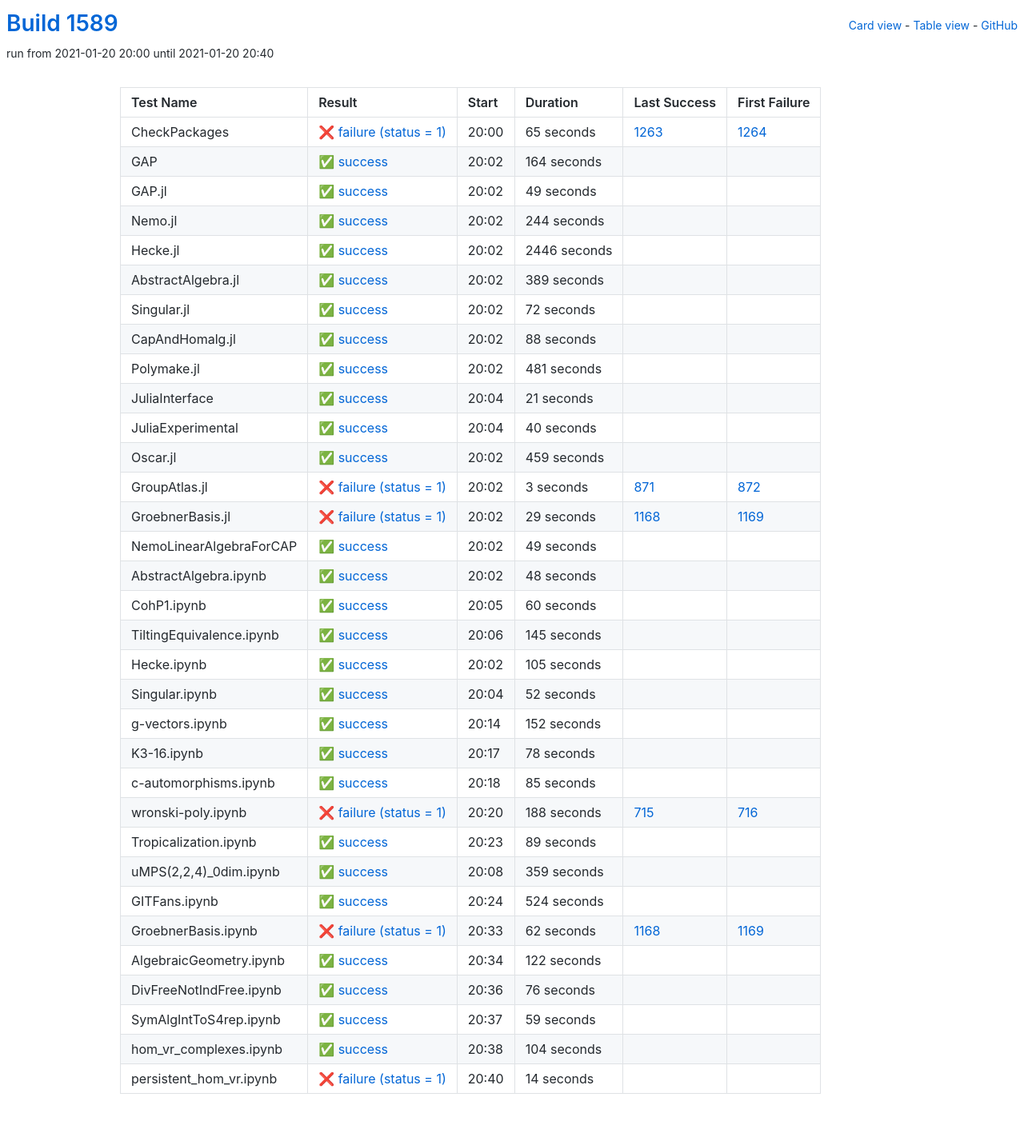
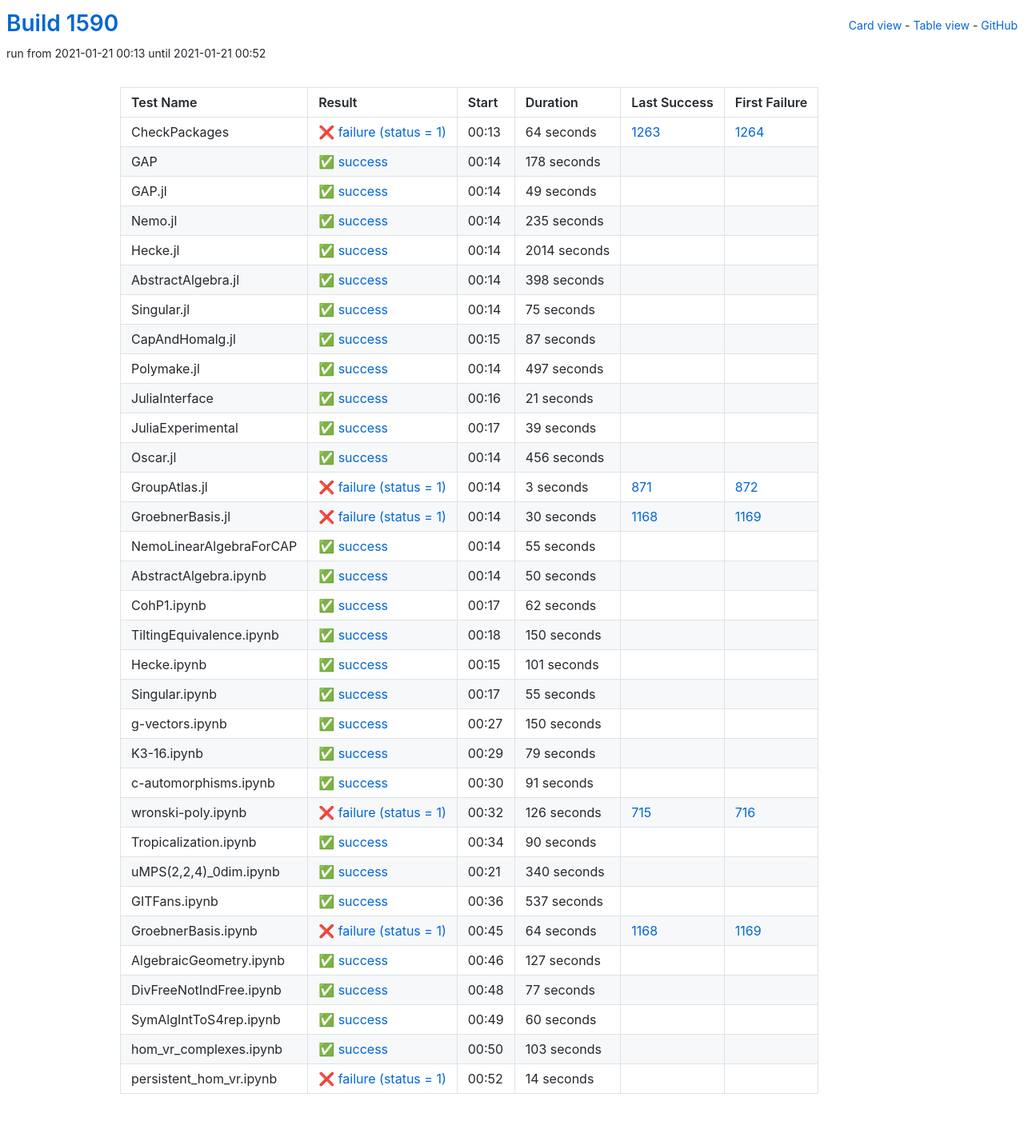
Before and after one commit to oscar-system/oscar-ci-status-stable, a Jekyll site: the page built from table.html, in a window 1280 px wide. Shown: the whole page at 80% size. Built offline with Jekyll 4.4.1, drawn with Linux system fonts in a browser that asks for light colours.

Commit message:
Build #1590

```diff
--- a/_data/ci.yml
+++ b/_data/ci.yml
@@ -1,6 +1,6 @@
 ---
-build: 1589
-build_url: https://oscarci.mathematik.uni-kl.de/job/oscar-stable/1589/
+build: 1590
+build_url: https://oscarci.mathematik.uni-kl.de/job/oscar-stable/1590/
 job: oscar-stable
 organization: oscar-system
 repo: oscar-ci-status-stable
@@ -8,32 +8,32 @@ repourl: https://github.com/oscar-system/oscar-ci-status-stable
 tests:
 - name: CheckPackages
   id: checkpackages
-  log: https://oscarci.mathematik.uni-kl.de/job/oscar-stable/1589/artifact/logs/build-1589/CheckPackages.log
-  start: 2021-01-20 20:00
+  log: https://oscarci.mathematik.uni-kl.de/job/oscar-stable/1590/artifact/logs/build-1590/CheckPackages.log
+  start: 2021-01-21 00:13
   success: false
   exitcode: 1
   status: failure
-  duration: 65
+  duration: 64
   last_success: 1263
   last_success_url: https://oscarci.mathematik.uni-kl.de/job/oscar-stable/1263/
   first_failure: 1264
   first_failure_url: https://oscarci.mathematik.uni-kl.de/job/oscar-stable/1264/
 - name: GAP
   id: gap
-  log: https://oscarci.mathematik.uni-kl.de/job/oscar-stable/1589/artifact/logs/build-1589/GAP.log
-  start: 2021-01-20 20:02
+  log: https://oscarci.mathematik.uni-kl.de/job/oscar-stable/1590/artifact/logs/build-1590/GAP.log
+  start: 2021-01-21 00:14
   success: true
   exitcode: 0
   status: success
-  duration: 164
+  duration: 178
   last_success: false
   last_success_url:
   first_failure: false
   first_failure_url:
 - name: GAP.jl
   id: gap-jl
-  log: https://oscarci.mathematik.uni-kl.de/job/oscar-stable/1589/artifact/logs/build-1589/GAP.jl.log
-  start: 2021-01-20 20:02
+  log: https://oscarci.mathematik.uni-kl.de/job/oscar-stable/1590/artifact/logs/build-1590/GAP.jl.log
+  start: 2021-01-21 00:14
   success: true
   exitcode: 0
   status: success
@@ -44,80 +44,80 @@ tests:
   first_failure_url:
 - name: Nemo.jl
   id: nemo-jl
-  log: https://oscarci.mathematik.uni-kl.de/job/oscar-stable/1589/artifact/logs/build-1589/Nemo.jl.log
-  start: 2021-01-20 20:02
+  log: https://oscarci.mathematik.uni-kl.de/job/oscar-stable/1590/artifact/logs/build-1590/Nemo.jl.log
+  start: 2021-01-21 00:14
   success: true
   exitcode: 0
   status: success
-  duration: 244
+  duration: 235
   last_success: false
   last_success_url:
   first_failure: false
   first_failure_url:
 - name: Hecke.jl
   id: hecke-jl
-  log: https://oscarci.mathematik.uni-kl.de/job/oscar-stable/1589/artifact/logs/build-1589/Hecke.jl.log
-  start: 2021-01-20 20:02
+  log: https://oscarci.mathematik.uni-kl.de/job/oscar-stable/1590/artifact/logs/build-1590/Hecke.jl.log
+  start: 2021-01-21 00:14
   success: true
   exitcode: 0
   status: success
-  duration: 2446
+  duration: 2014
   last_success: false
   last_success_url:
   first_failure: false
   first_failure_url:
 - name: AbstractAlgebra.jl
   id: abstractalgebra-jl
-  log: https://oscarci.mathematik.uni-kl.de/job/oscar-stable/1589/artifact/logs/build-1589/AbstractAlgebra.jl.log
-  start: 2021-01-20 20:02
+  log: https://oscarci.mathematik.uni-kl.de/job/oscar-stable/1590/artifact/logs/build-1590/AbstractAlgebra.jl.log
+  start: 2021-01-21 00:14
   success: true
   exitcode: 0
   status: success
-  duration: 389
+  duration: 398
   last_success: false
   last_success_url:
   first_failure: false
   first_failure_url:
 - name: Singular.jl
   id: singular-jl
-  log: https://oscarci.mathematik.uni-kl.de/job/oscar-stable/1589/artifact/logs/build-1589/Singular.jl.log
-  start: 2021-01-20 20:02
+  log: https://oscarci.mathematik.uni-kl.de/job/oscar-stable/1590/artifact/logs/build-1590/Singular.jl.log
+  start: 2021-01-21 00:14
   success: true
   exitcode: 0
   status: success
-  duration: 72
+  duration: 75
   last_success: false
   last_success_url:
   first_failure: false
   first_failure_url:
 - name: CapAndHomalg.jl
   id: capandhomalg-jl
-  log: https://oscarci.mathematik.uni-kl.de/job/oscar-stable/1589/artifact/logs/build-1589/CapAndHomalg.jl.log
-  start: 2021-01-20 20:02
+  log: https://oscarci.mathematik.uni-kl.de/job/oscar-stable/1590/artifact/logs/build-1590/CapAndHomalg.jl.log
+  start: 2021-01-21 00:15
   success: true
   exitcode: 0
   status: success
-  duration: 88
+  duration: 87
   last_success: false
   last_success_url:
   first_failure: false
   first_failure_url:
 - name: Polymake.jl
   id: polymake-jl
-  log: https://oscarci.mathematik.uni-kl.de/job/oscar-stable/1589/artifact/logs/build-1589/Polymake.jl.log
-  start: 2021-01-20 20:02
+  log: https://oscarci.mathematik.uni-kl.de/job/oscar-stable/1590/artifact/logs/build-1590/Polymake.jl.log
+  start: 2021-01-21 00:14
   success: true
   exitcode: 0
   status: success
-  duration: 481
+  duration: 497
   last_success: false
   last_success_url:
   first_failure: false
   first_failure_url:
 - name: JuliaInterface
   id: juliainterface
-  log: https://oscarci.mathematik.uni-kl.de/job/oscar-stable/1589/artifact/logs/build-1589/JuliaInterface.log
-  start: 2021-01-20 20:04
+  log: https://oscarci.mathematik.uni-kl.de/job/oscar-stable/1590/artifact/logs/build-1590/JuliaInterface.log
+  start: 2021-01-21 00:16
   success: true
   exitcode: 0
   status: success
@@ -128,32 +128,32 @@ tests:
   first_failure_url:
 - name: JuliaExperimental
   id: juliaexperimental
-  log: https://oscarci.mathematik.uni-kl.de/job/oscar-stable/1589/artifact/logs/build-1589/JuliaExperimental.log
-  start: 2021-01-20 20:04
+  log: https://oscarci.mathematik.uni-kl.de/job/oscar-stable/1590/artifact/logs/build-1590/JuliaExperimental.log
+  start: 2021-01-21 00:17
   success: true
   exitcode: 0
   status: success
-  duration: 40
+  duration: 39
   last_success: false
   last_success_url:
   first_failure: false
   first_failure_url:
 - name: Oscar.jl
   id: oscar-jl
-  log: https://oscarci.mathematik.uni-kl.de/job/oscar-stable/1589/artifact/logs/build-1589/Oscar.jl.log
-  start: 2021-01-20 20:02
+  log: https://oscarci.mathematik.uni-kl.de/job/oscar-stable/1590/artifact/logs/build-1590/Oscar.jl.log
+  start: 2021-01-21 00:14
   success: true
   exitcode: 0
   status: success
-  duration: 459
+  duration: 456
   last_success: false
   last_success_url:
   first_failure: false
   first_failure_url:
 - name: GroupAtlas.jl
   id: groupatlas-jl
-  log: https://oscarci.mathematik.uni-kl.de/job/oscar-stable/1589/artifact/logs/build-1589/GroupAtlas.jl.log
-  start: 2021-01-20 20:02
+  log: https://oscarci.mathematik.uni-kl.de/job/oscar-stable/1590/artifact/logs/build-1590/GroupAtlas.jl.log
+  start: 2021-01-21 00:14
   success: false
   exitcode: 1
   status: failure
@@ -164,44 +164,212 @@ tests:
   first_failure_url: https://oscarci.mathematik.uni-kl.de/job/oscar-stable/872/
 - name: GroebnerBasis.jl
   id: groebnerbasis-jl
-  log: https://oscarci.mathematik.uni-kl.de/job/oscar-stable/1589/artifact/logs/build-1589/GroebnerBasis.jl.log
-  start: 2021-01-20 20:02
+  log: https://oscarci.mathematik.uni-kl.de/job/oscar-stable/1590/artifact/logs/build-1590/GroebnerBasis.jl.log
+  start: 2021-01-21 00:14
   success: false
   exitcode: 1
   status: failure
-  duration: 29
+  duration: 30
   last_success: 1168
   last_success_url: https://oscarci.mathematik.uni-kl.de/job/oscar-stable/1168/
   first_failure: 1169
   first_failure_url: https://oscarci.mathematik.uni-kl.de/job/oscar-stable/1169/
 - name: NemoLinearAlgebraForCAP
   id: nemolinearalgebraforcap
-  log: https://oscarci.mathematik.uni-kl.de/job/oscar-stable/1589/artifact/logs/build-1589/NemoLinearAlgebraForCAP.log
-  start: 2021-01-20 20:02
+  log: https://oscarci.mathematik.uni-kl.de/job/oscar-stable/1590/artifact/logs/build-1590/NemoLinearAlgebraForCAP.log
+  start: 2021-01-21 00:14
   success: true
   exitcode: 0
   status: success
-  duration: 49
+  duration: 55
   last_success: false
   last_success_url:
   first_failure: false
   first_failure_url:
 - name: AbstractAlgebra.ipynb
   id: abstractalgebra-ipynb
-  log: https://oscarci.mathematik.uni-kl.de/job/oscar-stable/1589/artifact/logs/build-1589/AbstractAlgebra.ipynb.log
-  start: 2021-01-20 20:02
+  log: https://oscarci.mathematik.uni-kl.de/job/oscar-stable/1590/artifact/logs/build-1590/AbstractAlgebra.ipynb.log
+  start: 2021-01-21 00:14
   success: true
   exitcode: 0
   status: success
-  duration: 48
+  duration: 50
   last_success: false
   last_success_url:
   first_failure: false
   first_failure_url:
 - name: CohP1.ipynb
   id: cohp1-ipynb
-  log: https://oscarci.mathematik.uni-kl.de/job/oscar-stable/1589/artifact/logs/build-1589/CohP1.ipynb.log
-  start: 2021-01-20 20:05
+  log: https://oscarci.mathematik.uni-kl.de/job/oscar-stable/1590/artifact/logs/build-1590/CohP1.ipynb.log
+  start: 2021-01-21 00:17
+  success: true
+  exitcode: 0
+  status: success
+  duration: 62
+  last_success: false
+  last_success_url:
+  first_failure: false
+  first_failure_url:
+- name: TiltingEquivalence.ipynb
+  id: tiltingequivalence-ipynb
+  log: https://oscarci.mathematik.uni-kl.de/job/oscar-stable/1590/artifact/logs/build-1590/TiltingEquivalence.ipynb.log
+  start: 2021-01-21 00:18
+  success: true
+  exitcode: 0
+  status: success
+  duration: 150
+  last_success: false
+  last_success_url:
+  first_failure: false
+  first_failure_url:
+- name: Hecke.ipynb
+  id: hecke-ipynb
+  log: https://oscarci.mathematik.uni-kl.de/job/oscar-stable/1590/artifact/logs/build-1590/Hecke.ipynb.log
+  start: 2021-01-21 00:15
+  success: true
+  exitcode: 0
+  status: success
+  duration: 101
+  last_success: false
+  last_success_url:
+  first_failure: false
+  first_failure_url:
+- name: Singular.ipynb
+  id: singular-ipynb
+  log: https://oscarci.mathematik.uni-kl.de/job/oscar-stable/1590/artifact/logs/build-1590/Singular.ipynb.log
+  start: 2021-01-21 00:17
+  success: true
+  exitcode: 0
+  status: success
+  duration: 55
+  last_success: false
+  last_success_url:
+  first_failure: false
+  first_failure_url:
+- name: g-vectors.ipynb
+  id: g-vectors-ipynb
+  log: https://oscarci.mathematik.uni-kl.de/job/oscar-stable/1590/artifact/logs/build-1590/g-vectors.ipynb.log
+  start: 2021-01-21 00:27
+  success: true
+  exitcode: 0
+  status: success
+  duration: 150
+  last_success: false
+  last_success_url:
+  first_failure: false
+  first_failure_url:
+- name: K3-16.ipynb
+  id: k3-16-ipynb
+  log: https://oscarci.mathematik.uni-kl.de/job/oscar-stable/1590/artifact/logs/build-1590/K3-16.ipynb.log
+  start: 2021-01-21 00:29
+  success: true
+  exitcode: 0
+  status: success
+  duration: 79
+  last_success: false
+  last_success_url:
+  first_failure: false
+  first_failure_url:
+- name: c-automorphisms.ipynb
+  id: c-automorphisms-ipynb
+  log: https://oscarci.mathematik.uni-kl.de/job/oscar-stable/1590/artifact/logs/build-1590/c-automorphisms.ipynb.log
+  start: 2021-01-21 00:30
+  success: true
+  exitcode: 0
+  status: success
+  duration: 91
+  last_success: false
+  last_success_url:
+  first_failure: false
+  first_failure_url:
+- name: wronski-poly.ipynb
+  id: wronski-poly-ipynb
+  log: https://oscarci.mathematik.uni-kl.de/job/oscar-stable/1590/artifact/logs/build-1590/wronski-poly.ipynb.log
+  start: 2021-01-21 00:32
+  success: false
+  exitcode: 1
+  status: failure
+  duration: 126
+  last_success: 715
+  last_success_url: https://oscarci.mathematik.uni-kl.de/job/oscar-stable/715/
+  first_failure: 716
+  first_failure_url: https://oscarci.mathematik.uni-kl.de/job/oscar-stable/716/
+- name: Tropicalization.ipynb
+  id: tropicalization-ipynb
+  log: https://oscarci.mathematik.uni-kl.de/job/oscar-stable/1590/artifact/logs/build-1590/Tropicalization.ipynb.log
+  start: 2021-01-21 00:34
+  success: true
+  exitcode: 0
+  status: success
+  duration: 90
+  last_success: false
+  last_success_url:
+  first_failure: false
+  first_failure_url:
+- name: uMPS(2,2,4)_0dim.ipynb
+  id: umps-2-2-4-0dim-ipynb
+  log: https://oscarci.mathematik.uni-kl.de/job/oscar-stable/1590/artifact/logs/build-1590/uMPS-2-2-4-_0dim.ipynb.log
+  start: 2021-01-21 00:21
+  success: true
+  exitcode: 0
+  status: success
+  duration: 340
+  last_success: false
+  last_success_url:
+  first_failure: false
+  first_failure_url:
+- name: GITFans.ipynb
+  id: gitfans-ipynb
+  log: https://oscarci.mathematik.uni-kl.de/job/oscar-stable/1590/artifact/logs/build-1590/GITFans.ipynb.log
+  start: 2021-01-21 00:36
+  success: true
+  exitcode: 0
+  status: success
+  duration: 537
+  last_success: false
+  last_success_url:
+  first_failure: false
+  first_failure_url:
+- name: GroebnerBasis.ipynb
+  id: groebnerbasis-ipynb
+  log: https://oscarci.mathematik.uni-kl.de/job/oscar-stable/1590/artifact/logs/build-1590/GroebnerBasis.ipynb.log
+  start: 2021-01-21 00:45
+  success: false
+  exitcode: 1
+  status: failure
+  duration: 64
+  last_success: 1168
+  last_success_url: https://oscarci.mathematik.uni-kl.de/job/oscar-stable/1168/
+  first_failure: 1169
+  first_failure_url: https://oscarci.mathematik.uni-kl.de/job/oscar-stable/1169/
+- name: AlgebraicGeometry.ipynb
+  id: algebraicgeometry-ipynb
+  log: https://oscarci.mathematik.uni-kl.de/job/oscar-stable/1590/artifact/logs/build-1590/AlgebraicGeometry.ipynb.log
+  start: 2021-01-21 00:46
+  success: true
+  exitcode: 0
+  status: success
+  duration: 127
+  last_success: false
+  last_success_url:
+  first_failure: false
+  first_failure_url:
+- name: DivFreeNotIndFree.ipynb
+  id: divfreenotindfree-ipynb
+  log: https://oscarci.mathematik.uni-kl.de/job/oscar-stable/1590/artifact/logs/build-1590/DivFreeNotIndFree.ipynb.log
+  start: 2021-01-21 00:48
+  success: true
+  exitcode: 0
+  status: success
+  duration: 77
+  last_success: false
+  last_success_url:
+  first_failure: false
+  first_failure_url:
+- name: SymAlgIntToS4rep.ipynb
+  id: symalginttos4rep-ipynb
+  log: https://oscarci.mathematik.uni-kl.de/job/oscar-stable/1590/artifact/logs/build-1590/SymAlgIntToS4rep.ipynb.log
+  start: 2021-01-21 00:49
   success: true
   exitcode: 0
   status: success
@@ -210,190 +378,22 @@ tests:
   last_success_url:
   first_failure: false
   first_failure_url:
-- name: TiltingEquivalence.ipynb
-  id: tiltingequivalence-ipynb
-  log: https://oscarci.mathematik.uni-kl.de/job/oscar-stable/1589/artifact/logs/build-1589/TiltingEquivalence.ipynb.log
-  start: 2021-01-20 20:06
+- name: hom_vr_complexes.ipynb
+  id: hom-vr-complexes-ipynb
+  log: https://oscarci.mathematik.uni-kl.de/job/oscar-stable/1590/artifact/logs/build-1590/hom_vr_complexes.ipynb.log
+  start: 2021-01-21 00:50
   success: true
   exitcode: 0
   status: success
-  duration: 145
-  last_success: false
-  last_success_url:
-  first_failure: false
-  first_failure_url:
-- name: Hecke.ipynb
-  id: hecke-ipynb
-  log: https://oscarci.mathematik.uni-kl.de/job/oscar-stable/1589/artifact/logs/build-1589/Hecke.ipynb.log
-  start: 2021-01-20 20:02
-  success: true
-  exitcode: 0
-  status: success
-  duration: 105
-  last_success: false
-  last_success_url:
-  first_failure: false
-  first_failure_url:
-- name: Singular.ipynb
-  id: singular-ipynb
-  log: https://oscarci.mathematik.uni-kl.de/job/oscar-stable/1589/artifact/logs/build-1589/Singular.ipynb.log
-  start: 2021-01-20 20:04
-  success: true
-  exitcode: 0
-  status: success
-  duration: 52
-  last_success: false
-  last_success_url:
-  first_failure: false
-  first_failure_url:
-- name: g-vectors.ipynb
-  id: g-vectors-ipynb
-  log: https://oscarci.mathematik.uni-kl.de/job/oscar-stable/1589/artifact/logs/build-1589/g-vectors.ipynb.log
-  start: 2021-01-20 20:14
-  success: true
-  exitcode: 0
-  status: success
-  duration: 152
-  last_success: false
-  last_success_url:
-  first_failure: false
-  first_failure_url:
-- name: K3-16.ipynb
-  id: k3-16-ipynb
-  log: https://oscarci.mathematik.uni-kl.de/job/oscar-stable/1589/artifact/logs/build-1589/K3-16.ipynb.log
-  start: 2021-01-20 20:17
-  success: true
-  exitcode: 0
-  status: success
-  duration: 78
-  last_success: false
-  last_success_url:
-  first_failure: false
-  first_failure_url:
-- name: c-automorphisms.ipynb
-  id: c-automorphisms-ipynb
-  log: https://oscarci.mathematik.uni-kl.de/job/oscar-stable/1589/artifact/logs/build-1589/c-automorphisms.ipynb.log
-  start: 2021-01-20 20:18
-  success: true
-  exitcode: 0
-  status: success
-  duration: 85
-  last_success: false
-  last_success_url:
-  first_failure: false
-  first_failure_url:
-- name: wronski-poly.ipynb
-  id: wronski-poly-ipynb
-  log: https://oscarci.mathematik.uni-kl.de/job/oscar-stable/1589/artifact/logs/build-1589/wronski-poly.ipynb.log
-  start: 2021-01-20 20:20
-  success: false
-  exitcode: 1
-  status: failure
-  duration: 188
-  last_success: 715
-  last_success_url: https://oscarci.mathematik.uni-kl.de/job/oscar-stable/715/
-  first_failure: 716
-  first_failure_url: https://oscarci.mathematik.uni-kl.de/job/oscar-stable/716/
-- name: Tropicalization.ipynb
-  id: tropicalization-ipynb
-  log: https://oscarci.mathematik.uni-kl.de/job/oscar-stable/1589/artifact/logs/build-1589/Tropicalization.ipynb.log
-  start: 2021-01-20 20:23
-  success: true
-  exitcode: 0
-  status: success
-  duration: 89
-  last_success: false
-  last_success_url:
-  first_failure: false
-  first_failure_url:
-- name: uMPS(2,2,4)_0dim.ipynb
-  id: umps-2-2-4-0dim-ipynb
-  log: https://oscarci.mathematik.uni-kl.de/job/oscar-stable/1589/artifact/logs/build-1589/uMPS-2-2-4-_0dim.ipynb.log
-  start: 2021-01-20 20:08
-  success: true
-  exitcode: 0
-  status: success
-  duration: 359
-  last_success: false
-  last_success_url:
-  first_failure: false
-  first_failure_url:
-- name: GITFans.ipynb
-  id: gitfans-ipynb
-  log: https://oscarci.mathematik.uni-kl.de/job/oscar-stable/1589/artifact/logs/build-1589/GITFans.ipynb.log
-  start: 2021-01-20 20:24
-  success: true
-  exitcode: 0
-  status: success
-  duration: 524
-  last_success: false
-  last_success_url:
-  first_failure: false
-  first_failure_url:
-- name: GroebnerBasis.ipynb
-  id: groebnerbasis-ipynb
-  log: https://oscarci.mathematik.uni-kl.de/job/oscar-stable/1589/artifact/logs/build-1589/GroebnerBasis.ipynb.log
-  start: 2021-01-20 20:33
-  success: false
-  exitcode: 1
-  status: failure
-  duration: 62
-  last_success: 1168
-  last_success_url: https://oscarci.mathematik.uni-kl.de/job/oscar-stable/1168/
-  first_failure: 1169
-  first_failure_url: https://oscarci.mathematik.uni-kl.de/job/oscar-stable/1169/
-- name: AlgebraicGeometry.ipynb
-  id: algebraicgeometry-ipynb
-  log: https://oscarci.mathematik.uni-kl.de/job/oscar-stable/1589/artifact/logs/build-1589/AlgebraicGeometry.ipynb.log
-  start: 2021-01-20 20:34
-  success: true
-  exitcode: 0
-  status: success
-  duration: 122
-  last_success: false
-  last_success_url:
-  first_failure: false
-  first_failure_url:
-- name: DivFreeNotIndFree.ipynb
-  id: divfreenotindfree-ipynb
-  log: https://oscarci.mathematik.uni-kl.de/job/oscar-stable/1589/artifact/logs/build-1589/DivFreeNotIndFree.ipynb.log
-  start: 2021-01-20 20:36
-  success: true
-  exitcode: 0
-  status: success
-  duration: 76
-  last_success: false
-  last_success_url:
-  first_failure: false
-  first_failure_url:
-- name: SymAlgIntToS4rep.ipynb
-  id: symalginttos4rep-ipynb
-  log: https://oscarci.mathematik.uni-kl.de/job/oscar-stable/1589/artifact/logs/build-1589/SymAlgIntToS4rep.ipynb.log
-  start: 2021-01-20 20:37
-  success: true
-  exitcode: 0
-  status: success
-  duration: 59
-  last_success: false
-  last_success_url:
-  first_failure: false
-  first_failure_url:
-- name: hom_vr_complexes.ipynb
-  id: hom-vr-complexes-ipynb
-  log: https://oscarci.mathematik.uni-kl.de/job/oscar-stable/1589/artifact/logs/build-1589/hom_vr_complexes.ipynb.log
-  start: 2021-01-20 20:38
-  success: true
-  exitcode: 0
-  status: success
-  duration: 104
+  duration: 103
   last_success: false
   last_success_url:
   first_failure: false
   first_failure_url:
 - name: persistent_hom_vr.ipynb
   id: persistent-hom-vr-ipynb
-  log: https://oscarci.mathematik.uni-kl.de/job/oscar-stable/1589/artifact/logs/build-1589/persistent_hom_vr.ipynb.log
-  start: 2021-01-20 20:40
+  log: https://oscarci.mathematik.uni-kl.de/job/oscar-stable/1590/artifact/logs/build-1590/persistent_hom_vr.ipynb.log
+  start: 2021-01-21 00:52
   success: false
   exitcode: 1
   status: failure
```
Also changed, not shown: README.md.
